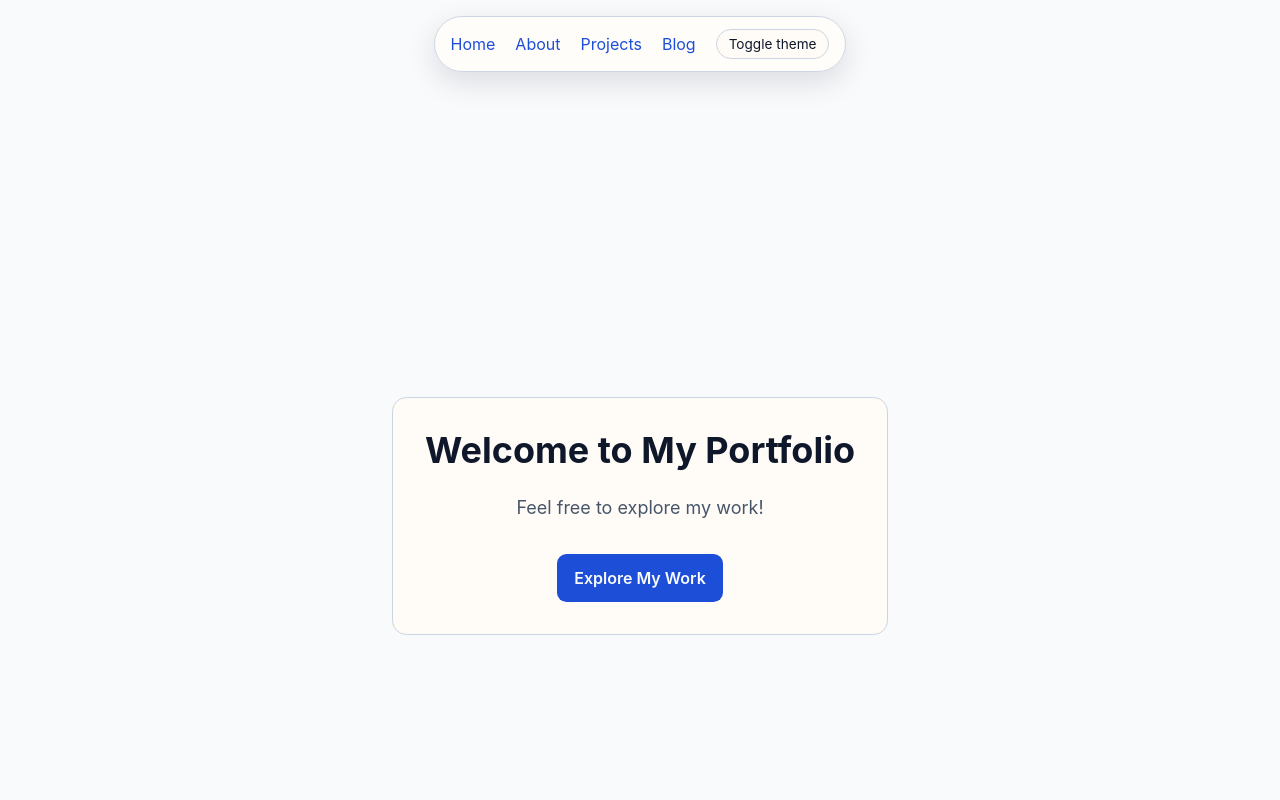
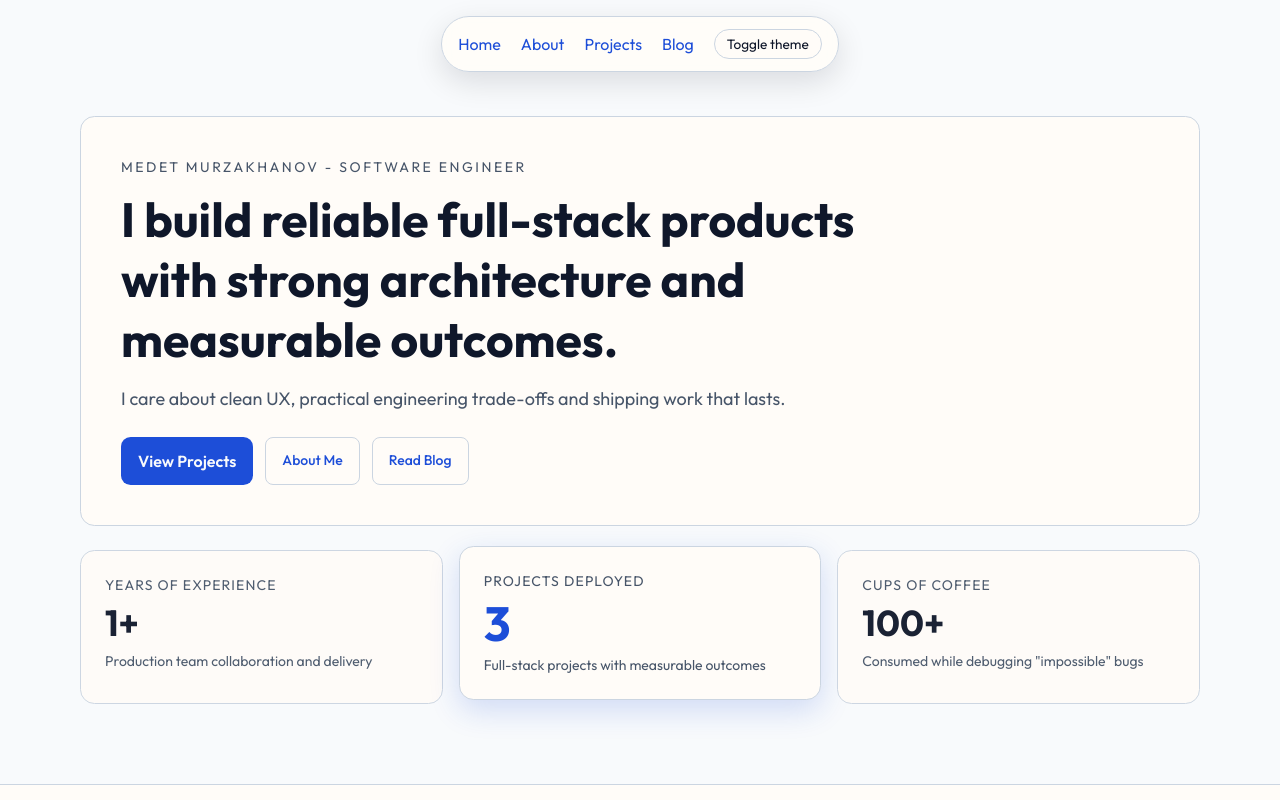
Before and after one commit to mmedved6-kz/PortfolioMM, a Next.js app: page / in a window 1280 px wide. Shown: the top 800 px of the page. Built offline with nearby package versions, Linux system fonts and the light colour scheme.

Commit message:
Switch font, Add home page hero, metrics/proof cards

```diff
--- a/app/layout.tsx
+++ b/app/layout.tsx
@@ -1,17 +1,18 @@
 import type { Metadata } from "next";
-import { Geist, Geist_Mono } from "next/font/google";
+import {Geist_Mono, Outfit } from "next/font/google";
 import "./globals.css";
 import Link from "next/link";
 import ThemeToggle from "@/components/theme-toggle";
 
-const geistSans = Geist({
-  variable: "--font-geist-sans",
+const outfit = Outfit({
   subsets: ["latin"],
+  display: "swap",
 });
 
 const geistMono = Geist_Mono({
   variable: "--font-geist-mono",
   subsets: ["latin"],
+  display: "swap",
 });
 
 export const metadata: Metadata = {
@@ -27,7 +28,7 @@ export default function RootLayout({
   return (
     <html
       lang="en"
-      className={`${geistSans.variable} ${geistMono.variable} h-full antialiased`}
+      className={`${outfit.className} ${geistMono.variable} h-full antialiased`}
     >
       <body className="min-h-full flex flex-col text-theme">
         <header className="floating-nav-wrap z-20">
--- a/app/page.tsx
+++ b/app/page.tsx
@@ -1,15 +1,83 @@
 import Link from "next/link";
+
+const proofCards = [
+  {
+    id: "experience",
+    title: "Years of Experience",
+    value: "1+",
+    note: "Production team collaboration and delivery",
+    emphasis: false,
+  },
+  {
+    id: "projects",
+    title: "Projects Deployed",
+    value: "3",
+    note: "Full-stack projects with measurable outcomes",
+    emphasis: true,
+  },
+  {
+    id: "fun",
+    title: "Cups of Coffee",
+    value: "100+",
+    note: "Consumed while debugging \"impossible\" bugs",
+    emphasis: false,
+  }
+]
 
 export default function Page() {
   return (
-    <main className="min-h-screen flex items-center justfy-center">
-      <div className="text-center surface p-8 max-w-xl mx-auto">
-        <h1 className="text-4xl font-bold mb-6">Welcome to My Portfolio</h1>
-        <p className="text-lg mb-8 text-muted">Feel free to explore my work!</p>
-        <Link href="/home" className="button-primary inline-block">
-          Explore My Work
-        </Link>
-      </div>
+    <main className="space-y-6">
+      <section className="surface p-6 md:p-10">
+        <p className="text-xs md:text-sm uppercase tracking-[0.18em] text-muted">
+          Medet Murzakhanov - Software Engineer
+        </p>
+
+        <h1 className="mt-3 text-3xl md:text-5xl font-bold leading-tight max-w-3xl">
+          I build reliable full-stack products with strong architecture and measurable outcomes.
+        </h1>
+
+        <p className="mt-4 text-base md:text-lg text-muted max-w-2xl">
+          I care about clean UX, practical engineering trade-offs and shipping work that lasts.
+        </p>
+
+        <div className="mt-6 flex flex-wrap gap-3">
+          <Link href="/projects" className="button-primary inline-block">
+            View Projects
+          </Link>
+
+          <Link
+            href="/about"
+            className="inline-block rounded-lg border border-[var(--border)] px-4 py-3 text-sm font-medium link-theme"
+          >
+            About Me
+          </Link>
+
+          <Link
+            href="/blog"
+            className="inline-block rounded-lg border border-[var(--border)] px-4 py-3 text-sm font-medium link-theme"
+          >
+            Read Blog
+          </Link>
+        </div>
+      </section>
+
+      <section className="grid grid-cols-1 md:grid-cols-3 gap-4 items-stretch">
+        {proofCards.map((card) => (
+          <article
+            key={card.id}
+            className={[
+              "surface p-5 md:p-6 transition-all duration-200 relative",
+              card.emphasis
+                ? "md:-translate-y-1 border-2 border-[var(--accent)] shadow-[0_10px_30px_rgba(29,78,216,0.18)]"
+                : "opacity-95 hover:opacity-100",
+            ].join(" ")}
+          >
+            <p className="text-sm uppercase tracking-[0.08em] text-muted">{card.title}</p>
+            <p className={card.emphasis ? "mt-2 text-5xl font-bold text-[var(--accent)]" : "mt-2 text-4xl font-bold"}>{card.value}</p>
+            <p className="mt-2 text-sm text-muted">{card.note}</p>
+          </article>
+        ))}
+      </section>
     </main>
   );
 }
```
